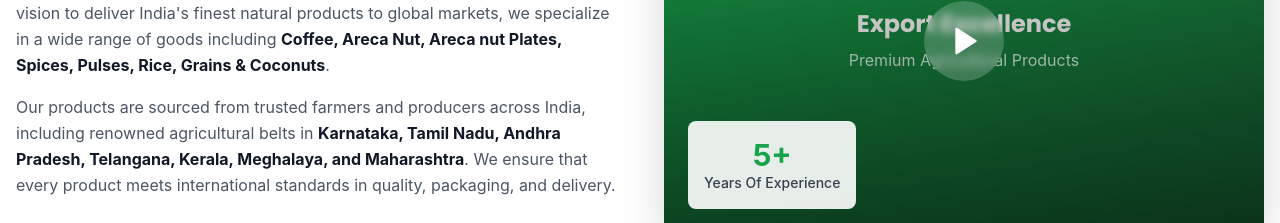
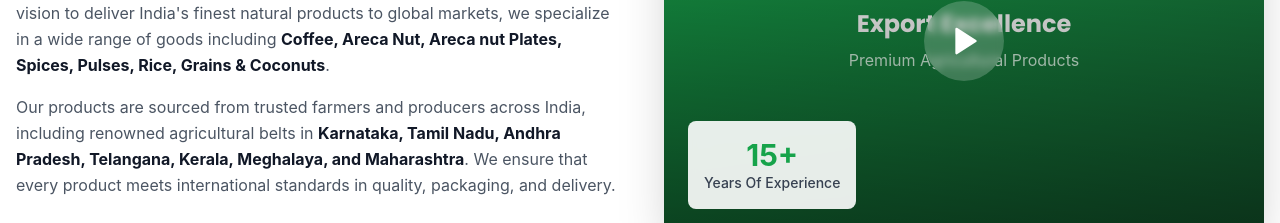
Before and after one commit to mdanouf44-cyber/JangamaJyothii, a Next.js app: page / in a window 1280 px wide. Shown: the part 1530-1753 px from the top of the page. Built offline with nearby package versions, Linux system fonts and the light colour scheme; no server answers.

Commit message:
Fix: Update home page AboutSection from 5+ to 15+ years experience

```diff
--- a/src/components/AboutSection.tsx
+++ b/src/components/AboutSection.tsx
@@ -66,7 +66,7 @@
 
               {/* Experience Badge */}
               <div className="absolute bottom-6 left-6 bg-white/90 backdrop-blur-sm rounded-lg p-4 text-center">
-                <div className="text-3xl font-bold text-green-600">5+</div>
+                <div className="text-3xl font-bold text-green-600">15+</div>
                 <div className="text-sm text-gray-700 font-medium">
                   Years Of Experience
                 </div>
```
